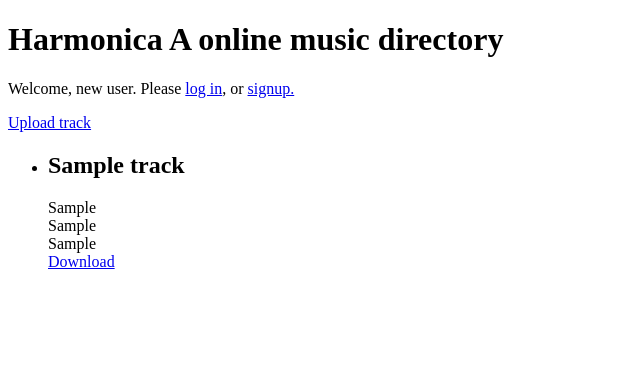
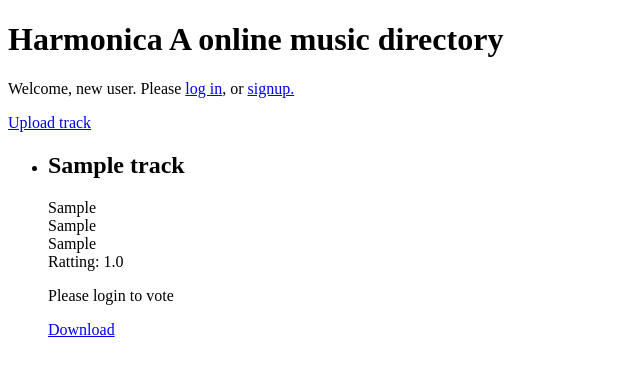
Before and after one commit to asutoshpalai/harmonica, a Django app: a page that uses musicd/templates/musicd/index.html in a window 1280 px wide. Shown: the top 376 px of the page, without its empty margins (0-640 px from the left). Run offline with Django 3.2, Linux system fonts and the light colour scheme; tables that the repository leaves empty hold one stand-in row (values such as "Sample post").

Commit message:
Basic rating system

```diff
--- a/musicd/models.py
+++ b/musicd/models.py
@@ -1,5 +1,5 @@
 from django.db import models
-
+from django.contrib.auth.models import User
 
 class Track(models.Model):
     title = models.CharField(max_length=100)
@@ -8,5 +8,25 @@ class Track(models.Model):
     genre = models.CharField(max_length=20, blank=True)
     uploaded = models.FileField()
 
+    def rate(self):
+        sum = 0
+        count = 0
+        for v in self.vote_set.all():
+            sum += v.vote
+            count += 1
+
+        return sum/(count if (count != 0) else 1)
+
+
+
     def __str__(self):
         return self.title + ' - ' + self.artist
+
+class Vote(models.Model):
+
+    class Meta:
+        unique_together = (('track', 'user'),)
+    VOTES = ( (1, 1), (2, 2), (3, 3), (4, 4), (5, 5))
+    track = models.ForeignKey(Track)
+    user = models.ForeignKey(User)
+    vote = models.IntegerField(choices=VOTES)
--- a/musicd/templates/musicd/index.html
+++ b/musicd/templates/musicd/index.html
@@ -9,14 +9,8 @@
 <div class="musiclist">
   <ul>
     {% for track in tracks_list %}
-    <li>
-      <div class="track">
-        <h2 class="track-title">{{ track.title }}</h2>
-        <span class="track-artist">{{ track.artist }}</span><br>
-        <span class="track-album">{{ track.album }}</span><br>
-        <span class="track-genre">{{ track.genre }}</span><br>
-        <span class="track-download"><a target="_blank" href="{{ track.uploaded.url }}">Download</a></span>
-      </div>
+    <li id="track{{ track.id }}">
+      {% include "musicd/track.html" %}
     </li>
     {% endfor %}
   </ul>
--- a/musicd/templates/musicd/layout.html
+++ b/musicd/templates/musicd/layout.html
@@ -3,6 +3,7 @@
 <head>
   <meta charset="UTF-8">
   <title>{% block title %}Harmonica{% endblock %}</title>
+  <script src="/static/script.js"></script>
 </head>
 <body>
 <h1 class="title">Harmonica <span class="small">A online music directory</span></h1>
--- /dev/null
+++ b/musicd/templates/musicd/track.html
@@ -0,0 +1,26 @@
+<div class="track">
+  <h2 class="track-title">{{ track.title }}</h2>
+  <span class="track-artist">{{ track.artist }}</span><br>
+  <span class="track-album">{{ track.album }}</span><br>
+  <span class="track-genre">{{ track.genre }}</span><br>
+  Ratting: <span class="votes">{{ track.rate }}</span><br>
+  {% if user.is_authenticated %}
+  <form class="vote" action="{% url 'musicd:vote' %}" method="post">
+    {% csrf_token %}
+    <input type="hidden" id="track_id" value="{{ track.id }}" name="track">
+    Your Ratting:
+    <select name="vote">
+      <option value="1">1</option>
+      <option value="2">2</option>
+      <option value="3">3</option>
+      <option value="4">4</option>
+      <option value="5">5</option>
+      <select>
+        <input type="submit" value="Rate">
+  </form>
+  {% else %}
+    <p>Please login to vote</p>
+  {% endif %}
+
+  <span class="track-download"><a target="_blank" href="{{ track.uploaded.url }}">Download</a></span>
+</div>
--- a/musicd/templates/musicd/upsuccess.html
+++ b/musicd/templates/musicd/upsuccess.html
@@ -11,5 +11,5 @@
   <span class="track-genre">{{ track.genre }}</span><br>
   <span class="track-download"><a target="_blank" href="{{ track.uploaded.url }}">Download</a></span>
 </div>
-<p class="link-home">Go back to <a href="{% url 'muscid:index' %}">Home</a></p>
+<p class="link-home">Go back to <a href="{% url 'musicd:index' %}">Home</a></p>
 {% endblock %}
--- a/musicd/urls.py
+++ b/musicd/urls.py
@@ -5,4 +5,5 @@ from . import views
 urlpatterns = [
         url(r'^$', views.index, name='index'),
         url(r'^upload$', views.upload, name='upload'),
+        url(r'^vote$', views.vote, name='vote'),
     ]
--- a/musicd/views.py
+++ b/musicd/views.py
@@ -1,7 +1,8 @@
 from django.shortcuts import render
 from django.http import HttpResponse
+from django.contrib.auth.decorators import login_required
 
-from .models import Track
+from .models import Track, Vote
 from .forms import TrackForm
 
 def index(request):
@@ -9,8 +10,8 @@ def index(request):
     print(len(tracks))
     return render(request, 'musicd/index.html', { 'tracks_list': tracks })
 
+@login_required
 def upload(request):
-    print(request.method)
     if request.method == 'POST':
         form = TrackForm(request.POST, request.FILES)
         if form.is_valid():
@@ -20,3 +21,22 @@ def upload(request):
     else:
         form = TrackForm()
     return render(request, 'musicd/upload.html', {'form': form})
+
+@login_required
+def vote(request):
+    if request.method == 'POST':
+        # print(request.POST.vote)
+        print(request.POST['track'])
+        track_id = request.POST['track']
+        track = Track.objects.get(pk=track_id)
+        vote = request.POST['vote']
+        user = request.user
+        if 1 <= int(vote) <= 5 and track is not None:
+            v = Vote.objects.create(track=track, user=user, vote=vote)
+            return HttpResponse('Vote Successful')
+        else:
+            return HttpResponse('Icorrect Data')
+
+    else:
+        return HttpResponse('Incorrect HTTP METHOD')
+    return HttpResponse('Vote Falied')
```
Also changed, not shown: musicd/migrations/0003_auto_20151013_0328.py (added).
